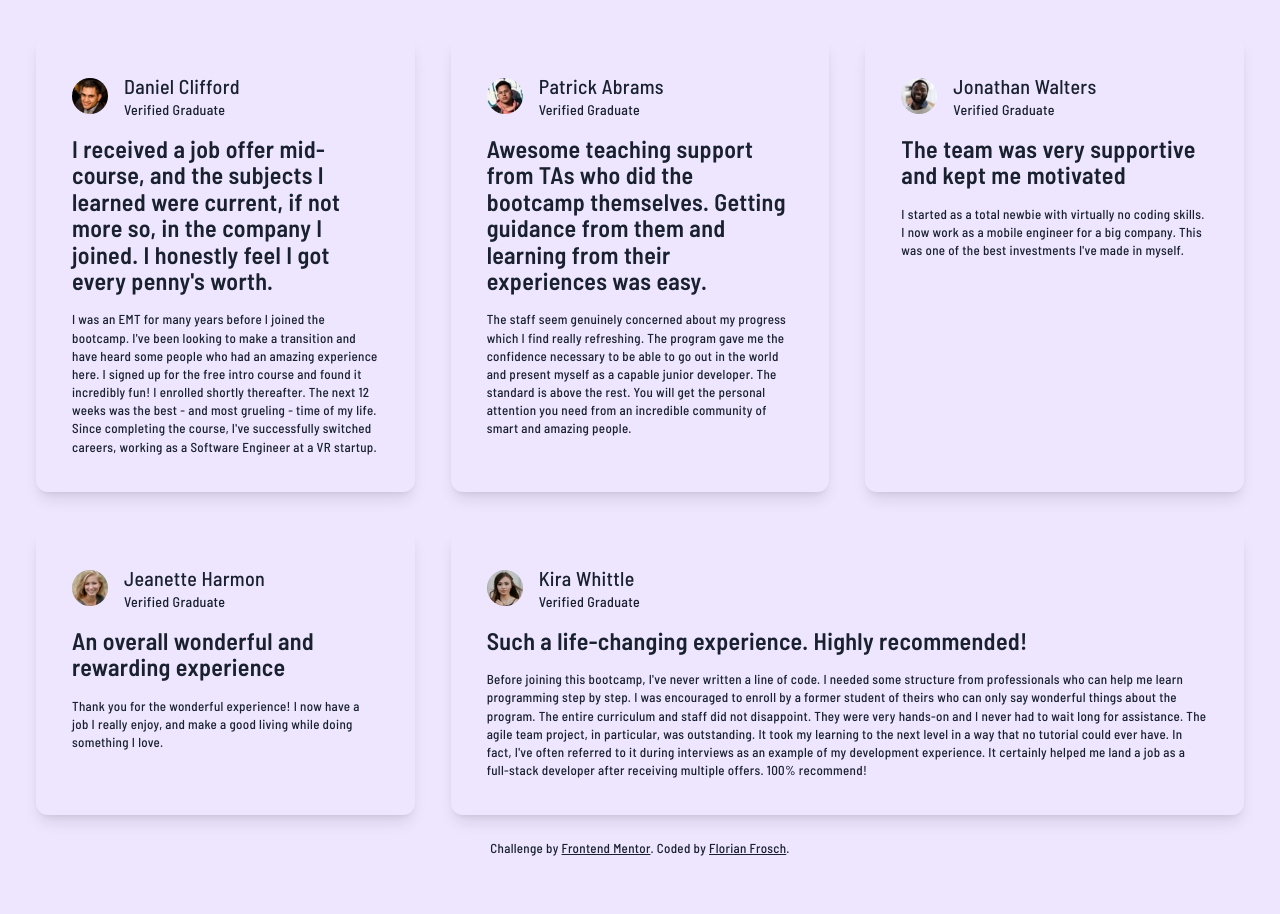
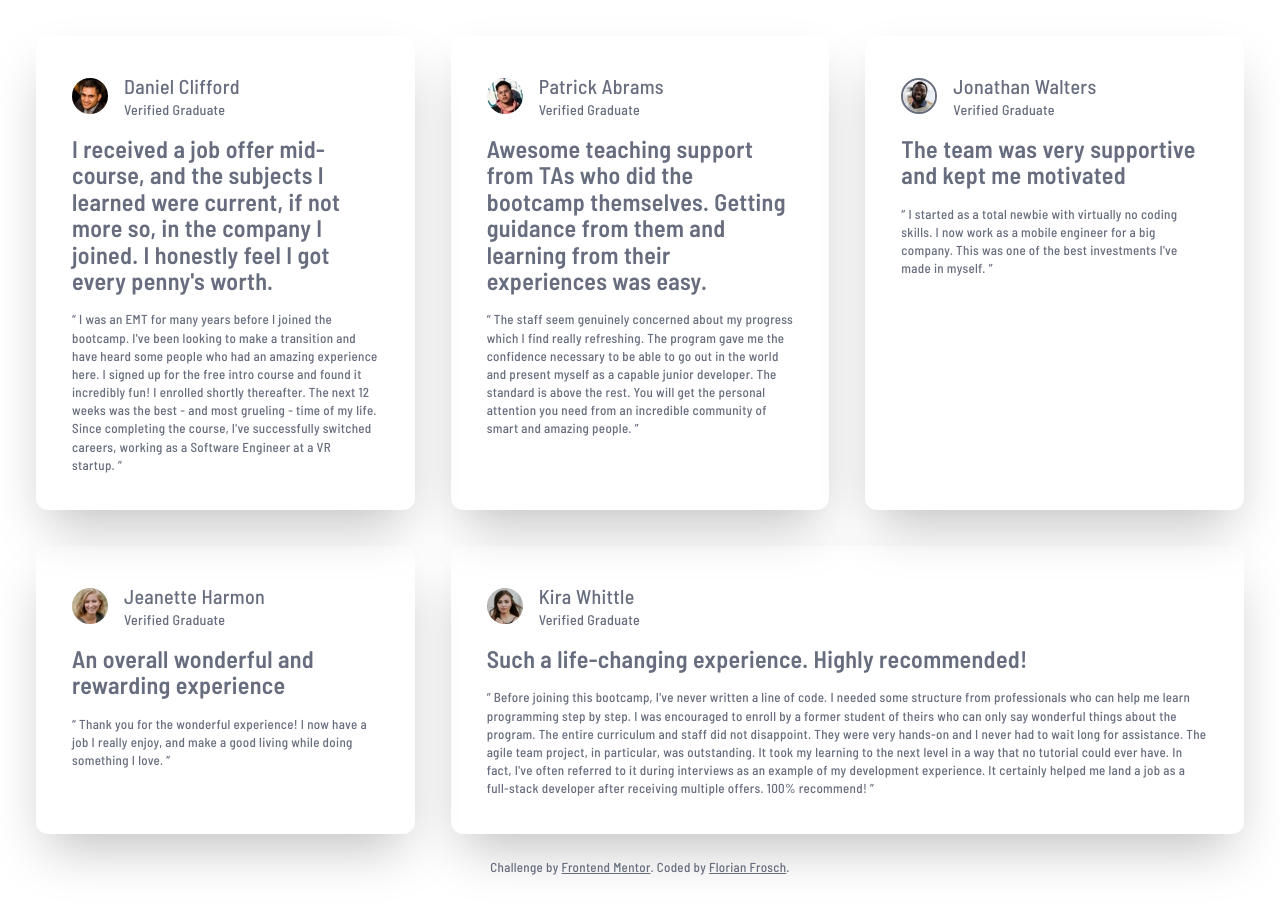
Before and after one commit to ffrosch/frontendmentor-testimonials-grid-section, a Vue app: page / in a window 1280 px wide. Shown: the top 914 px of the page. Built offline with nearby package versions, Linux system fonts and the light colour scheme.

Commit message:
feat: finish styling with custom properties

```diff
--- a/src/App.vue
+++ b/src/App.vue
@@ -1,15 +1,23 @@
 <script setup lang="ts">
 import Card from '@/components/TestimonialCard.vue';
 import testimonials from '@/testimonials.ts';
+import Quotation from '@/assets/bg-pattern-quotation.svg';
 </script>
 
 <template>
   <main class="grid auto-cols gap-9">
     <Card
-      v-for="{ person, title, description } in testimonials"
+      v-for="[index, { person, title, description }] of testimonials.entries()"
+      :key="person.fullName"
       :person="person"
       :title="title"
       :description="description"
+      :decoration="index === 0"
+      :class="{
+        'card--purple decoration': index === 0,
+        'card--grey': index === 1,
+        'card--darkblue': index === 3,
+      }"
     />
   </main>
 
@@ -27,6 +35,27 @@ import testimonials from '@/testimonials.ts';
   grid-template-columns: repeat(auto-fit, minmax(320px, 1fr));
 }
 
+.card--purple {
+  --bg: var(--color-primary-500);
+  --img: var(--color-primary-300);
+  --text: var(--color-grey-100);
+  --title: var(--color-white);
+}
+
+.card--grey {
+  --bg: var(--color-grey-500);
+  --img: var(--color-grey-400);
+  --text: var(--color-grey-100);
+  --title: var(--color-white);
+}
+
+.card--darkblue {
+  --bg: var(--color-darkblue);
+  --img: var(--color-primary-300);
+  --text: var(--color-grey-100);
+  --title: var(--color-white);
+}
+
 @media all and (min-width: 700px) and (max-width: 1330px) {
   .auto-cols> :nth-child(4) {
     grid-row: 1;
@@ -39,6 +68,13 @@ import testimonials from '@/testimonials.ts';
 }
 
 @media all and (min-width: 1330px) {
+  .decoration {
+    background-image: v-bind('`url("${Quotation}")`');
+    background-repeat: no-repeat;
+    background-position: 85% 0;
+    background-size: 8rem;
+  }
+
   .auto-cols {
     max-width: 1440px;
   }
--- a/src/components/TestimonialCard.vue
+++ b/src/components/TestimonialCard.vue
@@ -5,25 +5,42 @@ defineProps<Testimonial>();
 </script>
 
 <template>
-    <article class="grid place-items-start gap-4 p-9 rounded-xl shadow-lg">
+    <article class="card grid place-items-start gap-4 p-9 rounded-xl shadow-2xl">
         <div class="grid auto-cols">
             <img
-                class="row-span-2"
+                class="card__img row-span-2"
                 :src="person.imageUrl"
                 :alt="`Profile Picture of ${person.fullName}`"
             />
             <p class="text-xl">{{ person.fullName }}</p>
             <p class="text-sm">{{ person.role }}</p>
         </div>
-        <h2>{{ title }}</h2>
-        <p class="flex grow">{{ description }}</p>
+        <h2 class="card__title">{{ title }}</h2>
+        <p><q>&nbsp;{{ description }}&nbsp;</q></p>
     </article>
 </template>
 
 <style scoped>
-article {
-    background: var(--color-white);
+.card {
+    --_text: var(--text, var(--color-grey-400));
+    --_title: var(--title, var(--color-grey-500));
+    --_bg: var(--bg, var(--color-white));
+    --_img: var(--img, var(--color-white));
+
     grid-template-rows: auto auto 1fr;
+    color: var(--_text);
+    background: var(--_bg);
+}
+
+.card__img {
+    border: 2px solid var(--_img);
+    border-radius: 50%;
+    width: 36px;
+    height: 36px;
+}
+
+.card__title {
+    color: var(--title);
 }
 
 .auto-cols {
@@ -31,11 +48,4 @@ article {
     grid-template-columns: auto minmax(0, 1fr);
     align-items: center;
 }
-
-img {
-    border: 2px solid var(--color-primary-300);
-    border-radius: 50%;
-    width: 36px;
-    height: 36px;
-}
 </style>
--- a/src/style.css
+++ b/src/style.css
@@ -29,8 +29,7 @@
 }
 
 body {
-  color: var(--color-darkblue);
-  background: var(--color-primary-50);
+  color: var(--color-grey-400);
   font-size: var(--text-xs);
   font-family: var(--font-sans);
   line-height: var(--line-height);
--- a/src/types.ts
+++ b/src/types.ts
@@ -8,4 +8,5 @@ export interface Testimonial {
     person: Person;
     title: string;
     description: string;
+    decoration?: boolean;
 }
```
